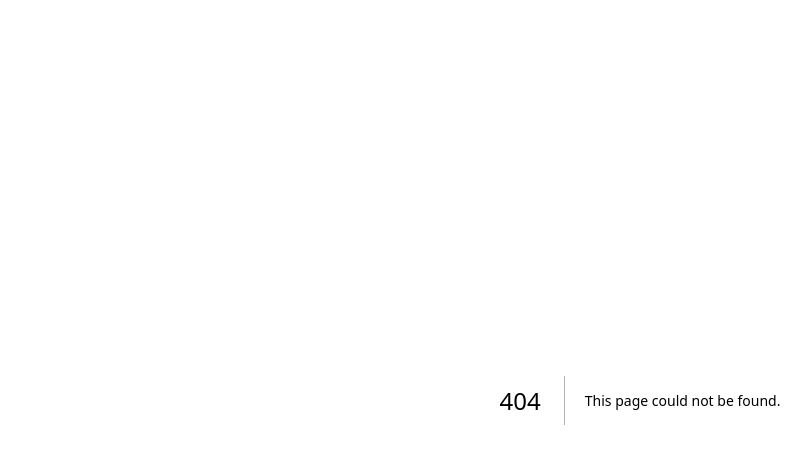
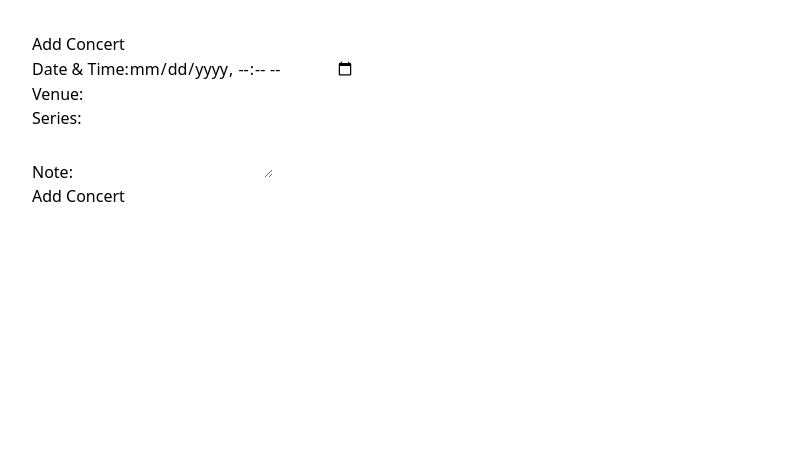
Before and after one commit to little-scale/sa-piano-archive-frontend-v2, a Next.js app: page /admin/add-concert in a window 1280 px wide. Before the commit this address had no page. Shown: the top 464 px of the page, without its empty margins (0-811 px from the left). Built offline with nearby package versions, Linux system fonts and the light colour scheme.

Commit message:
Create add-concert.js

```diff
--- /dev/null
+++ b/pages/admin/add-concert.js
@@ -0,0 +1,58 @@
+import { useState } from 'react';
+import { useRouter } from 'next/router';
+
+export default function AddConcert() {
+  const [form, setForm] = useState({
+    datetime: '',
+    venue: '',
+    series: '',
+    note: '',
+  });
+
+  const router = useRouter();
+
+  const handleChange = (e) => {
+    setForm({ ...form, [e.target.name]: e.target.value });
+  };
+
+  const handleSubmit = async (e) => {
+    e.preventDefault();
+    const res = await fetch('https://sa-piano-archive.onrender.com/concerts', {
+      method: 'POST',
+      headers: { 'Content-Type': 'application/json' },
+      body: JSON.stringify(form),
+    });
+
+    if (res.ok) {
+      alert('Concert added successfully');
+      router.push('/concerts');
+    } else {
+      alert('Failed to add concert');
+    }
+  };
+
+  return (
+    <div style={{ padding: '2rem' }}>
+      <h1>Add Concert</h1>
+      <form onSubmit={handleSubmit}>
+        <div>
+          <label>Date & Time:</label>
+          <input type="datetime-local" name="datetime" value={form.datetime} onChange={handleChange} required />
+        </div>
+        <div>
+          <label>Venue:</label>
+          <input type="text" name="venue" value={form.venue} onChange={handleChange} />
+        </div>
+        <div>
+          <label>Series:</label>
+          <input type="text" name="series" value={form.series} onChange={handleChange} />
+        </div>
+        <div>
+          <label>Note:</label>
+          <textarea name="note" value={form.note} onChange={handleChange} />
+        </div>
+        <button type="submit">Add Concert</button>
+      </form>
+    </div>
+  );
+}
```
